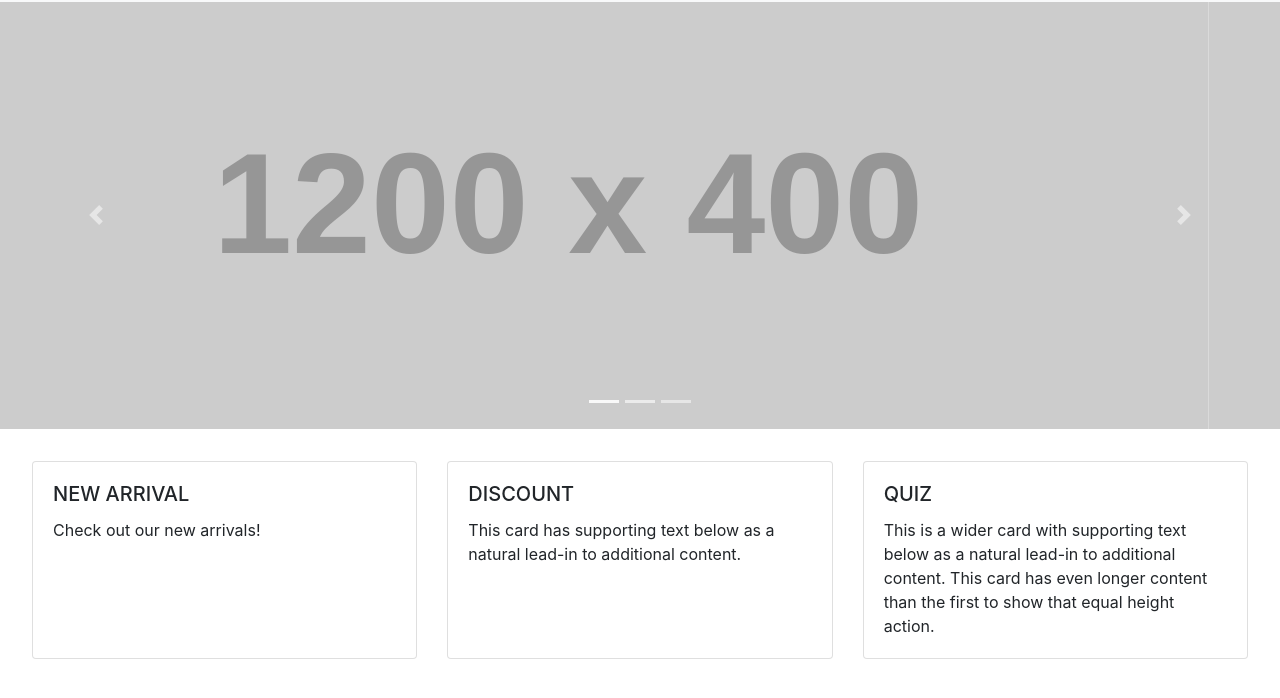
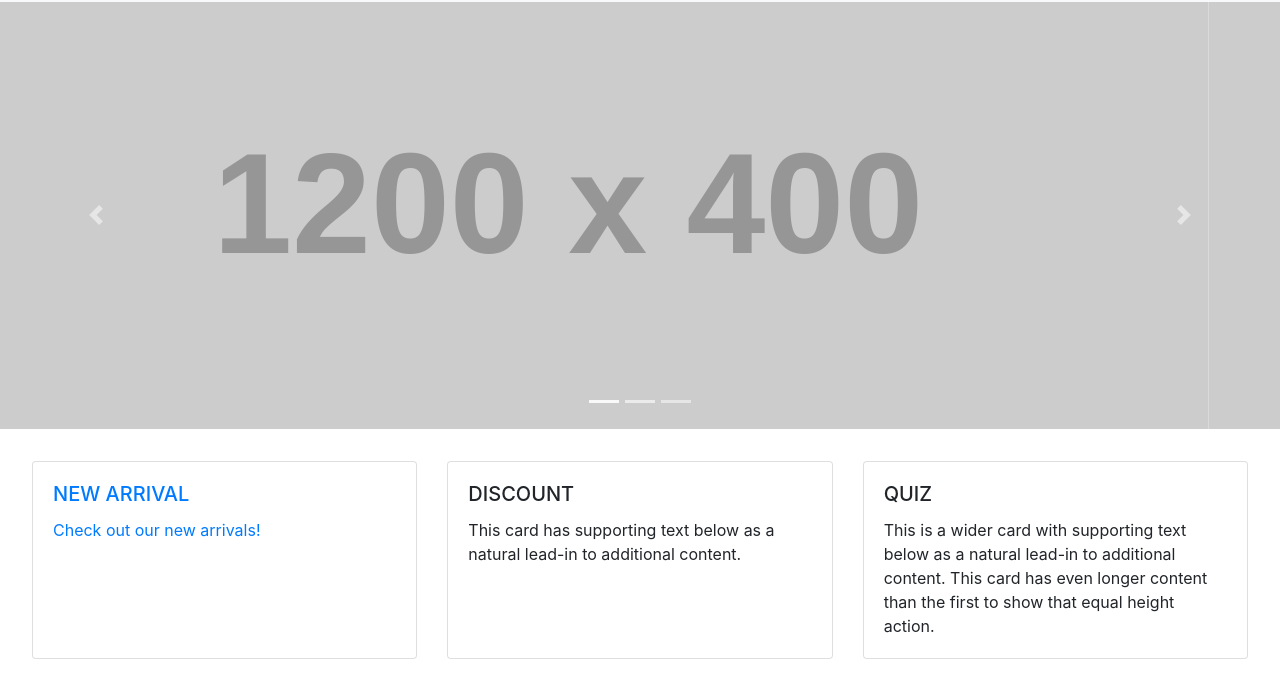
Before and after one commit to inquisitiv-e/greenify, a plain HTML site: page public/index.html in a window 1280 px wide. Shown: the part 54-752 px from the top of the page. Drawn offline with nearby package versions, Linux system fonts and the light colour scheme; placeholder pictures from the web are drawn by us.

Commit message:
added link

```diff
--- a/public/index.html
+++ b/public/index.html
@@ -86,14 +86,16 @@
   <div class="card-deck" id="givingGap">
     <div class="card">
       <div class="card-body">
-        <h5 class="card-title">NEW ARRIVAL</h5>
-        <p class="card-text">Check out our new arrivals!</p>
+        <a href="./items.html">
+          <h5 class="card-title">NEW ARRIVAL</h5>
+          <p class="card-text">Check out our new arrivals!</p>
+        </a>
       </div>
     </div>
     <div class="card">
       <div class="card-body">
-        <h5 class="card-title">DISCOUNT</h5>
-        <p class="card-text">This card has supporting text below as a natural lead-in to additional content.</p>
+          <h5 class="card-title">DISCOUNT</h5>
+          <p class="card-text">This card has supporting text below as a natural lead-in to additional content.</p>
       </div>
     </div>
     <div class="card">
```
Also changed, not shown: 2 other files.
